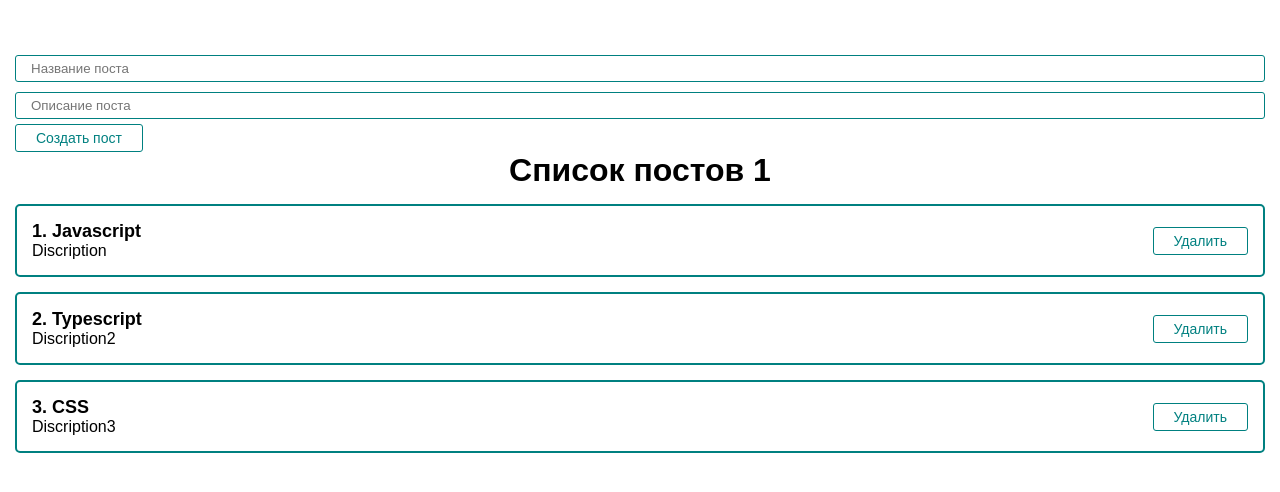
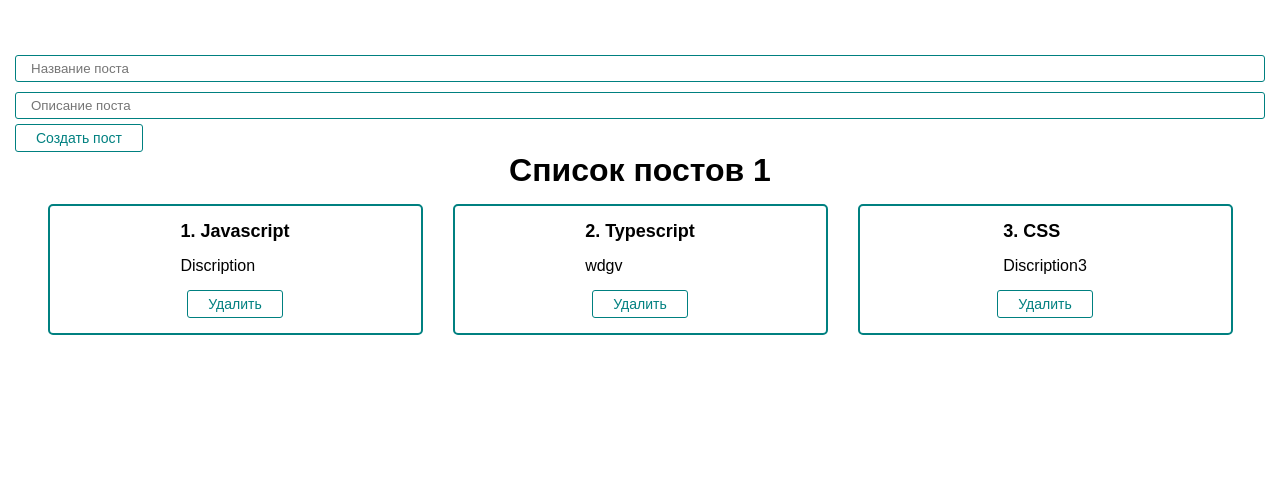
Before and after one commit to Artem-Martiyanov/common-react-app, a React (Create React App) app: page / in a window 1280 px wide. Shown: the top 492 px of the page. Built offline with nearby package versions, Linux system fonts and the light colour scheme.

Commit message:
Изменяет стиль постов

```diff
--- a/src/App.js
+++ b/src/App.js
@@ -7,7 +7,7 @@ import PostForm from "./components/PostForm";
 function App() {
     const [posts, setPosts] = useState([
         {id: 1, title: 'Javascript', body: 'Discription'},
-        {id: 2, title: 'Typescript', body: 'Discription2'},
+        {id: 2, title: 'Typescript', body: 'wdgv'},
         {id: 3, title: 'CSS', body: 'Discription3'},
     ]);
     const createPost = (newPost) => setPosts([...posts, newPost]);
--- a/src/components/PostForm.jsx
+++ b/src/components/PostForm.jsx
@@ -6,12 +6,14 @@ const PostForm = ({create}) => {
     const [post, setPost] = useState({title: '', body: ''});
     const addNewPost = (e) => {
         e.preventDefault();
-        const newPost = {
-            ...post,
-            id: Date.now(),
+        if (post.title && post.body) {
+            const newPost = {
+                ...post,
+                id: Date.now(),
+            }
+            create(newPost);
+            setPost({title: '', body: ''});
         }
-        create(newPost);
-        setPost({title: '', body: ''});
     }
     return (
         <form>
--- a/src/components/PostList.jsx
+++ b/src/components/PostList.jsx
@@ -3,12 +3,15 @@ import PostItem from "./PostItem";
 
 const PostList = ({posts, title, remove}) => {
     return (
-        <ul>
+        <>
             <h1 style={{textAlign: "center"}}>
                 {title}
             </h1>
-            {posts.map((post, index) => <PostItem remove={remove} number={index + 1} post={post} key={post.id}/>)}
-        </ul>
+            <ul className="post__list">
+
+                {posts.map((post, index) => <PostItem remove={remove} number={index + 1} post={post} key={post.id}/>)}
+            </ul>
+        </>
     );
 };
 
--- a/src/styles/App.css
+++ b/src/styles/App.css
@@ -11,15 +11,26 @@
     flex-direction: column;
     padding: 50px 15px 0;
 }
-
+.post__list {
+    display: flex;
+    flex-wrap: wrap;
+    justify-content: center;
+}
 .post {
     display: flex;
+    min-width: 300px;
+    width: 30%;
+    flex-direction: column;
     padding: 15px;
     border: 2px solid teal;
-    margin-top: 15px;
+    margin: 15px;
     justify-content: space-between;
     align-items: center;
     border-radius: 5px;
+    word-break: break-word;
+}
+.post__content > * {
+    margin-bottom: 15px;
 }
 .post__title {
     font-size: 18px;
```
